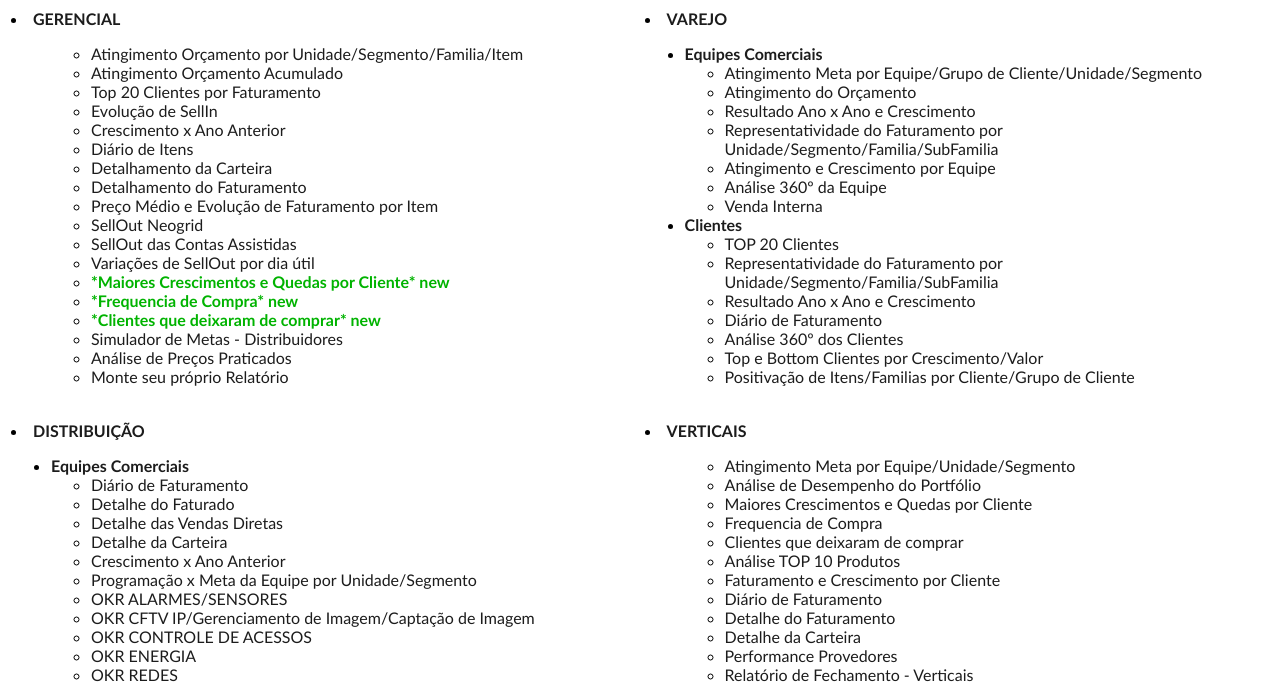
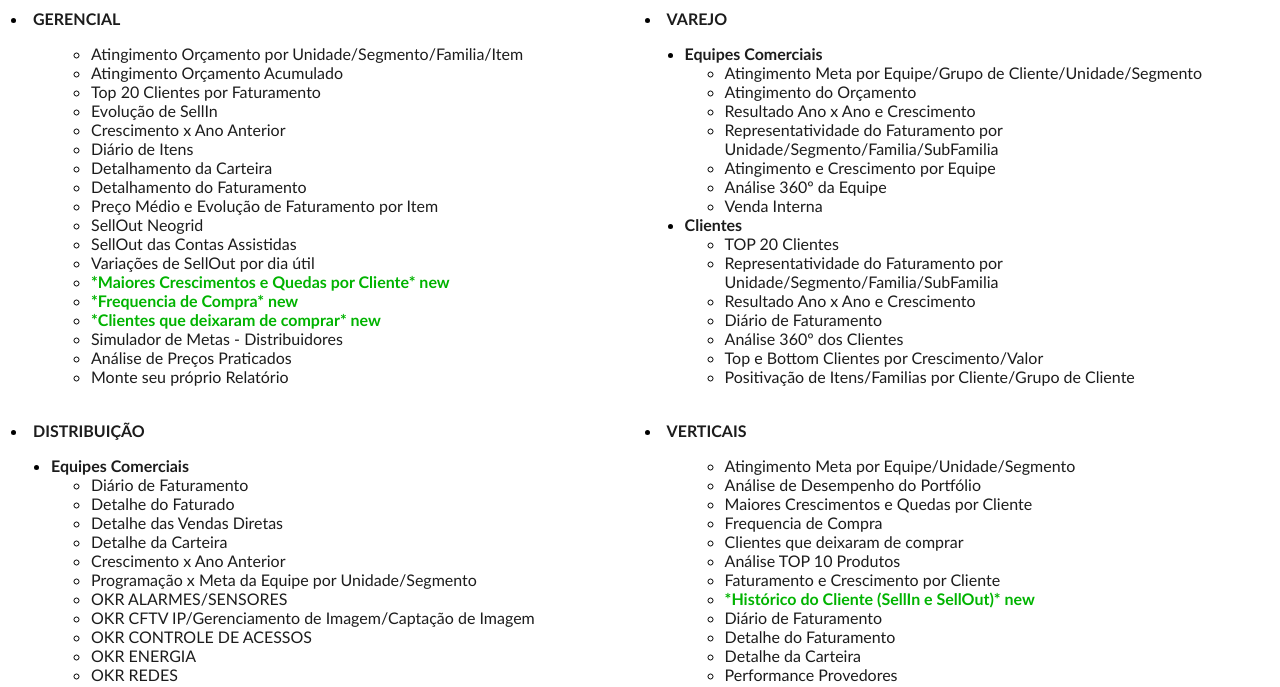
Before and after one commit to planejamentoComercialIntelb/planejamentoComercialIntelb.github.io, a plain HTML site: page index.html in a window 1280 px wide. Shown: the part 93-780 px from the top of the page. Drawn offline with Linux system fonts and the light colour scheme.

Commit message:
Update index.html

```diff
--- a/index.html
+++ b/index.html
@@ -146,6 +146,7 @@
 			<li><a href="https://qliksense.intelbras.com.br/sense/app/075e03cc-d621-43ec-aac2-3251d091fbe3/sheet/2ea10530-3401-4a4f-96c9-750aad750504/state/0" target="_blank">Clientes que deixaram de comprar</a></li>
 			<li><a href="https://qliksense.intelbras.com.br/sense/app/075e03cc-d621-43ec-aac2-3251d091fbe3/sheet/b8c141a1-9355-42b1-a3d1-db9bb94cf3fe/state/0" target="_blank">Análise TOP 10 Produtos</a></li>
                   	<li><a href="https://qliksense.intelbras.com.br/sense/app/075e03cc-d621-43ec-aac2-3251d091fbe3/sheet/2ea10530-3401-4a4f-96c9-750aad750504/state/0" target="_blank">Faturamento e Crescimento por Cliente</a></li>
+			<li><a href="https://qliksense.intelbras.com.br/sense/app/075e03cc-d621-43ec-aac2-3251d091fbe3/sheet/fbee0c4d-acb3-42cf-a6c8-dc8a37c83326/state/0" target="_blank"><b><font style="Color:#00b300">*Histórico do Cliente (SellIn e SellOut)* new</font></b></a></li>
                   	<li><a href="https://qliksense.intelbras.com.br/sense/app/075e03cc-d621-43ec-aac2-3251d091fbe3/sheet/54bfba79-d383-411c-8be7-c1890a00d037/state/0" target="_blank">Diário de Faturamento</a></li>
                         <li><a href="https://qliksense.intelbras.com.br/sense/app/075e03cc-d621-43ec-aac2-3251d091fbe3/sheet/b8c141a1-9355-42b1-a3d1-db9bb94cf3fe/state/0" target="_blank">Detalhe do Faturamento</a></li>
                   	<li><a href="https://qliksense.intelbras.com.br/sense/app/075e03cc-d621-43ec-aac2-3251d091fbe3/sheet/b8c141a1-9355-42b1-a3d1-db9bb94cf3fe/state/0" target="_blank">Detalhe da Carteira</a></li>
```
